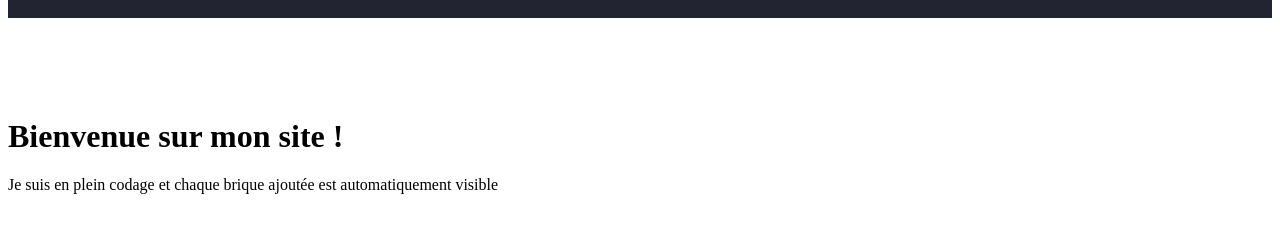
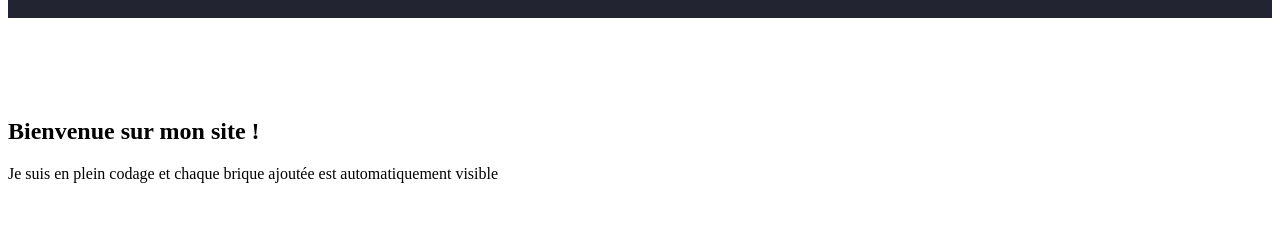
Before and after one commit to Kasamba5i/tdavocats, a plain HTML site: page index.html in a window 1280 px wide. Shown: the part 206-438 px from the top of the page. Drawn offline with Linux system fonts and the light colour scheme.

Commit message:
Update index.html

```diff
--- a/index.html
+++ b/index.html
@@ -38,7 +38,7 @@
             </div>
         </div>
         <div id="corps-du-site">
-            <h1>Bienvenue sur mon site !</h1>
+            <h2>Bienvenue sur mon site !</h2>
             <p>Je suis en plein codage et chaque brique ajoutée est automatiquement visible</p>
         </div>
         <div id="pieds-du-site"></div>
```
